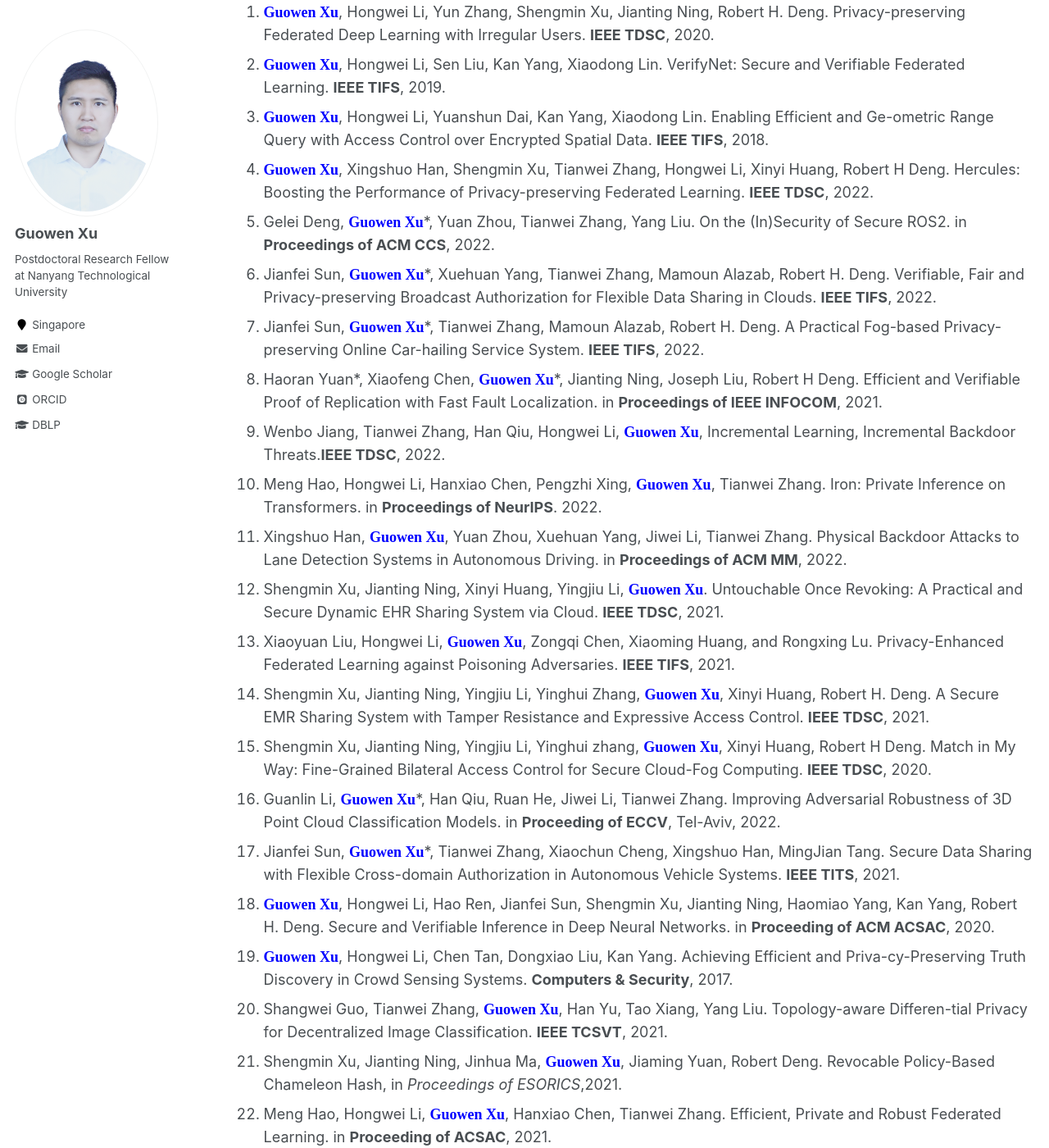
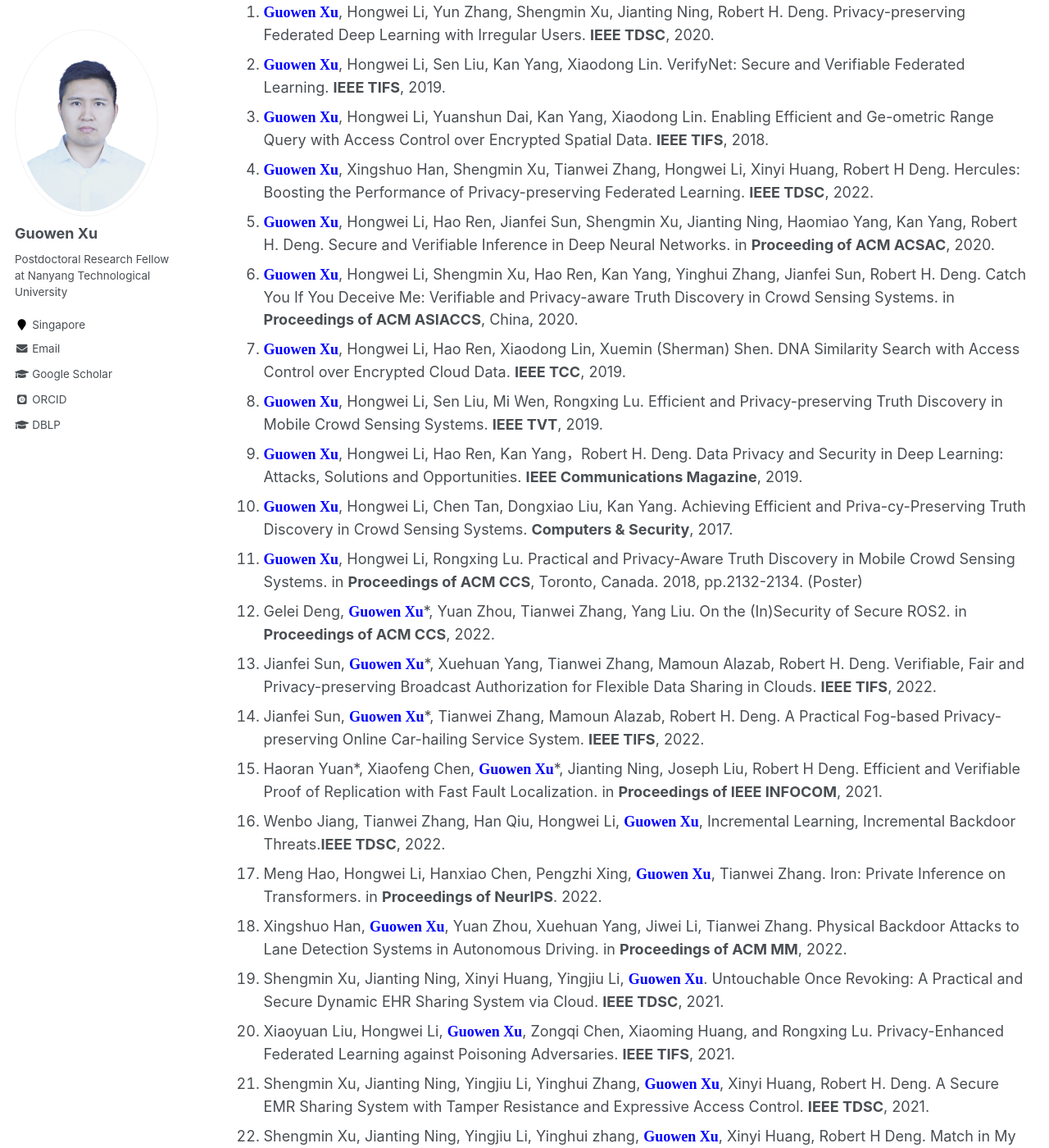
Before and after one commit to Guowen-xu/guowen-xu.github.io, a Jekyll site: the page built from _pages/publications.md, in a window 1280 px wide and 1400 px high, scrolled down 316 px. Shown: the whole window at 82% size. Built offline with Jekyll 4.4.1, drawn with Linux system fonts in a browser that asks for light colours; some web fonts are replaced; some of the changed text lies outside the part shown.

Commit message:
Update publications.md

```diff
--- a/_pages/publications.md
+++ b/_pages/publications.md
@@ -18,34 +18,34 @@ You can find my articles on my [Google Scholar](https://scholar.google.com.hk/ci
 2. **<font face="Times New Roman" color=blue size=4> Guowen Xu</font>**, Hongwei Li, Sen Liu, Kan Yang, Xiaodong Lin. VerifyNet: Secure and Verifiable Federated Learning. **IEEE TIFS**, 2019.
 3. **<font face="Times New Roman" color=blue size=4> Guowen Xu</font>**, Hongwei Li, Yuanshun Dai, Kan Yang, Xiaodong Lin. Enabling Efficient and Ge-ometric Range Query with Access Control over Encrypted Spatial Data. **IEEE TIFS**,  2018.
 4. **<font face="Times New Roman" color=blue size=4> Guowen Xu</font>**, Xingshuo Han, Shengmin Xu, Tianwei Zhang, Hongwei Li, Xinyi Huang, Robert H Deng. Hercules: Boosting the Performance of Privacy-preserving Federated Learning. **IEEE TDSC**, 2022.
-5. Gelei Deng, **<font face="Times New Roman" color=blue size=4> Guowen Xu</font>**\*, Yuan Zhou, Tianwei Zhang, Yang Liu. On the (In)Security of Secure ROS2. in **Proceedings of ACM CCS**, 2022.
-6. Jianfei Sun, **<font face="Times New Roman" color=blue size=4> Guowen Xu</font>**\*, Xuehuan Yang, Tianwei Zhang, Mamoun Alazab, Robert H. Deng. Verifiable, Fair and Privacy-preserving Broadcast Authorization for Flexible Data Sharing in Clouds. **IEEE TIFS**, 2022.
-7. Jianfei Sun, **<font face="Times New Roman" color=blue size=4> Guowen Xu</font>**\*, Tianwei Zhang, Mamoun Alazab, Robert H. Deng. A Practical Fog-based Privacy-preserving Online Car-hailing Service System. **IEEE TIFS**, 2022.
-8. Haoran Yuan\*, Xiaofeng Chen, **<font face="Times New Roman" color=blue size=4> Guowen Xu</font>**\*, Jianting Ning, Joseph Liu, Robert H Deng.  Efficient and Verifiable Proof of Replication with Fast Fault Localization. in **Proceedings of IEEE INFOCOM**, 2021.
-9. Wenbo Jiang, Tianwei Zhang, Han Qiu, Hongwei Li, **<font face="Times New Roman" color=blue size=4> Guowen Xu</font>**, Incremental Learning, Incremental Backdoor Threats.**IEEE TDSC**, 2022.
-10. Meng Hao, Hongwei Li, Hanxiao Chen, Pengzhi Xing, **<font face="Times New Roman" color=blue size=4> Guowen Xu</font>**, Tianwei Zhang. Iron: Private Inference on Transformers. in **Proceedings of NeurIPS**. 2022.
-11. Xingshuo Han, **<font face="Times New Roman" color=blue size=4> Guowen Xu</font>**, Yuan Zhou, Xuehuan Yang, Jiwei Li, Tianwei Zhang. Physical Backdoor Attacks to Lane Detection Systems in Autonomous Driving. in **Proceedings of ACM MM**, 2022.
-12. Shengmin Xu, Jianting Ning, Xinyi Huang, Yingjiu Li, **<font face="Times New Roman" color=blue size=4> Guowen Xu</font>**. Untouchable Once Revoking: A Practical and Secure Dynamic EHR Sharing System via Cloud. **IEEE TDSC**, 2021.
-13. Xiaoyuan Liu, Hongwei Li, **<font face="Times New Roman" color=blue size=4> Guowen Xu</font>**, Zongqi Chen, Xiaoming Huang, and Rongxing Lu. Privacy-Enhanced Federated Learning against Poisoning Adversaries. **IEEE TIFS**, 2021.
-14. Shengmin Xu, Jianting Ning, Yingjiu Li, Yinghui Zhang, **<font face="Times New Roman" color=blue size=4> Guowen Xu</font>**, Xinyi Huang, Robert H. Deng. A Secure EMR Sharing System with Tamper Resistance and Expressive Access Control. **IEEE TDSC**, 2021.
-15. Shengmin Xu, Jianting Ning, Yingjiu Li, Yinghui zhang, **<font face="Times New Roman" color=blue size=4> Guowen Xu</font>**, Xinyi Huang, Robert H Deng. Match in My Way: Fine-Grained Bilateral Access Control for Secure Cloud-Fog Computing. **IEEE TDSC**, 2020.
-16. Guanlin Li, **<font face="Times New Roman" color=blue size=4> Guowen Xu</font>**\*, Han Qiu, Ruan He, Jiwei Li,  Tianwei Zhang. Improving Adversarial Robustness of 3D Point Cloud Classification Models. in **Proceeding of  ECCV**, Tel-Aviv, 2022.
-17. Jianfei Sun,  **<font face="Times New Roman" color=blue size=4> Guowen Xu</font>**\*, Tianwei Zhang, Xiaochun Cheng, Xingshuo Han, MingJian Tang. Secure Data Sharing with Flexible Cross-domain Authorization in Autonomous Vehicle Systems. **IEEE TITS**, 2021.
-18. **<font face="Times New Roman" color=blue size=4> Guowen Xu</font>**, Hongwei Li, Hao Ren, Jianfei Sun, Shengmin Xu, Jianting Ning, Haomiao Yang, Kan Yang, Robert H. Deng. Secure and Verifiable Inference in Deep Neural Networks. in **Proceeding of ACM ACSAC**, 2020.
-19. **<font face="Times New Roman" color=blue size=4> Guowen Xu</font>**, Hongwei Li, Chen Tan, Dongxiao Liu, Kan Yang. Achieving Efficient and Priva-cy-Preserving Truth Discovery in Crowd Sensing Systems. **Computers & Security**, 2017.
-20. Shangwei Guo, Tianwei Zhang, **<font face="Times New Roman" color=blue size=4> Guowen Xu</font>**, Han Yu, Tao Xiang, Yang Liu. Topology-aware Differen-tial Privacy for Decentralized Image Classification. **IEEE TCSVT**, 2021.
-21. Shengmin Xu, Jianting Ning, Jinhua Ma, **<font face="Times New Roman" color=blue size=4> Guowen Xu</font>**, Jiaming Yuan, Robert Deng. Revocable Policy-Based Chameleon Hash, in *Proceedings of ESORICS*,2021.
-22. Meng Hao, Hongwei Li, **<font face="Times New Roman" color=blue size=4> Guowen Xu</font>**, Hanxiao Chen, Tianwei Zhang. Efficient, Private and Robust Federated Learning. in **Proceeding of ACSAC**, 2021.
-23. **<font face="Times New Roman" color=blue size=4> Guowen Xu</font>**, Hongwei Li, Yuan Zhang, Xiaodong Lin, Robert H Deng, Xuemin Shen. A Deep Learning Framework Supporting Model Ownership Protection and Traitor Tracing. in **Proceedings of IEEE ICPADS**, 2020. <font face="Times New Roman" color=red size=4> Best Paper Award</font>.
-24. Jianfei Sun,  **<font face="Times New Roman" color=blue size=4> Guowen Xu</font>**\*, Tianwei Zhang, Hu Xiong, Hongwei Li, Robert H Deng. Share your data carefree: An efficient, scalable and privacy-preserving data sharing service in cloud computing. **IEEE TCC**. 2021.
-25. **<font face="Times New Roman" color=blue size=4> Guowen Xu</font>**, Hongwei Li, Shengmin Xu, Hao Ren, Kan Yang, Yinghui Zhang, Jianfei Sun, Rob-ert H. Deng. Catch You If You Deceive Me: Verifiable and Privacy-aware Truth Discovery in Crowd Sensing Systems. in **Proceedings of ACM ASIACCS**, China, 2020.
-26. **<font face="Times New Roman" color=blue size=4> Guowen Xu</font>**, Hongwei Li, Hao Ren, Xiaodong Lin, Xuemin (Sherman) Shen. DNA Similarity Search with Access Control over Encrypted Cloud Data. **IEEE TCC**, 2019.
-27. **<font face="Times New Roman" color=blue size=4> Guowen Xu</font>**, Hongwei Li, Sen Liu, Mi Wen, Rongxing Lu. Efficient and Privacy-preserving Truth Discovery in Mobile Crowd Sensing Systems. **IEEE TVT**,  2019.
-28. **<font face="Times New Roman" color=blue size=4> Guowen Xu</font>**, Hongwei Li, Hao Ren, Kan Yang，Robert H. Deng. Data Privacy and Security in Deep Learning: Attacks, Solutions and Opportunities. **IEEE Communications Magazine**, 2019.
-29. Haoxiao Chen, Hongwei Li, Guishan Dong, Meng Hao, **<font face="Times New Roman" color=blue size=4> Guowen Xu</font>**, Xiaoming Huang, Zhe Liu. Practical Membership Inference Attack Against Collaborative Inference in Industrial IoT. **IEEE TII**, 2021.
-30. Yiran Li, Hongwei Li,  **<font face="Times New Roman" color=blue size=4> Guowen Xu</font>**, Tao Xiang, Rongxing Lu. Practical Privacy-Preserving Federated Learning in Vehicular Fog Computing. **IEEE TVT**, 2021.
-31. Guiqiang Hu, Hongwei Li, **<font face="Times New Roman" color=blue size=4> Guowen Xu</font>**, Xinqiang Ma. Enabling Simultaneous Content Regulation and Privacy Protection for Cloud Storage Image. **IEEE TCC**. 2021.
-32. Hao Ren, Hongwei Li, Dongxiao Liu,  **<font face="Times New Roman" color=blue size=4> Guowen Xu</font>**, Xuemin Shen. Enabling Secure and Versatile Packet Inspection with Probable Cause Privacy for Outsourced Middlebox. **IEEE TCC**. 2021.
-33. Hao Ren, Hongwei Li, Dongxiao Liu,  **<font face="Times New Roman" color=blue size=4> Guowen Xu</font>**，Nan Cheng, Sherman Shen. Privacy-preserving Efficient Verifiable Deep Packet Inspection for Cloud-assisted Middlebox.  **IEEE TCC**. 2021.
-34. Meng Hao, Hongwei Li, Xizhao Luo, **<font face="Times New Roman" color=blue size=4> Guowen Xu</font>**, Haomiao Yang and Sen Liu. Efficient and Priva-cy-enhanced Federated Learning for Industrial Artificial Intelligence. **IEEE TII**. 2021
-35. **<font face="Times New Roman" color=blue size=4> Guowen Xu</font>**, Hongwei Li, Rongxing Lu. Practical and Privacy-Aware Truth Discovery in Mobile Crowd Sensing Systems. in **Proceedings of ACM CCS**, Toronto, Canada. 2018, pp.2132-2134. (Poster)
+5. **<font face="Times New Roman" color=blue size=4> Guowen Xu</font>**, Hongwei Li, Hao Ren, Jianfei Sun, Shengmin Xu, Jianting Ning, Haomiao Yang, Kan Yang, Robert H. Deng. Secure and Verifiable Inference in Deep Neural Networks. in **Proceeding of ACM ACSAC**, 2020.
+6. **<font face="Times New Roman" color=blue size=4> Guowen Xu</font>**, Hongwei Li, Shengmin Xu, Hao Ren, Kan Yang, Yinghui Zhang, Jianfei Sun, Robert H. Deng. Catch You If You Deceive Me: Verifiable and Privacy-aware Truth Discovery in Crowd Sensing Systems. in **Proceedings of ACM ASIACCS**, China, 2020.
+7. **<font face="Times New Roman" color=blue size=4> Guowen Xu</font>**, Hongwei Li, Hao Ren, Xiaodong Lin, Xuemin (Sherman) Shen. DNA Similarity Search with Access Control over Encrypted Cloud Data. **IEEE TCC**, 2019.
+8. **<font face="Times New Roman" color=blue size=4> Guowen Xu</font>**, Hongwei Li, Sen Liu, Mi Wen, Rongxing Lu. Efficient and Privacy-preserving Truth Discovery in Mobile Crowd Sensing Systems. **IEEE TVT**,  2019.
+9. **<font face="Times New Roman" color=blue size=4> Guowen Xu</font>**, Hongwei Li, Hao Ren, Kan Yang，Robert H. Deng. Data Privacy and Security in Deep Learning: Attacks, Solutions and Opportunities. **IEEE Communications Magazine**, 2019.
+10. **<font face="Times New Roman" color=blue size=4> Guowen Xu</font>**, Hongwei Li, Chen Tan, Dongxiao Liu, Kan Yang. Achieving Efficient and Priva-cy-Preserving Truth Discovery in Crowd Sensing Systems. **Computers & Security**, 2017.
+11. **<font face="Times New Roman" color=blue size=4> Guowen Xu</font>**, Hongwei Li, Rongxing Lu. Practical and Privacy-Aware Truth Discovery in Mobile Crowd Sensing Systems. in **Proceedings of ACM CCS**, Toronto, Canada. 2018, pp.2132-2134. (Poster)
+12. Gelei Deng, **<font face="Times New Roman" color=blue size=4> Guowen Xu</font>**\*, Yuan Zhou, Tianwei Zhang, Yang Liu. On the (In)Security of Secure ROS2. in **Proceedings of ACM CCS**, 2022.
+13. Jianfei Sun, **<font face="Times New Roman" color=blue size=4> Guowen Xu</font>**\*, Xuehuan Yang, Tianwei Zhang, Mamoun Alazab, Robert H. Deng. Verifiable, Fair and Privacy-preserving Broadcast Authorization for Flexible Data Sharing in Clouds. **IEEE TIFS**, 2022.
+14. Jianfei Sun, **<font face="Times New Roman" color=blue size=4> Guowen Xu</font>**\*, Tianwei Zhang, Mamoun Alazab, Robert H. Deng. A Practical Fog-based Privacy-preserving Online Car-hailing Service System. **IEEE TIFS**, 2022.
+15. Haoran Yuan\*, Xiaofeng Chen, **<font face="Times New Roman" color=blue size=4> Guowen Xu</font>**\*, Jianting Ning, Joseph Liu, Robert H Deng.  Efficient and Verifiable Proof of Replication with Fast Fault Localization. in **Proceedings of IEEE INFOCOM**, 2021.
+16. Wenbo Jiang, Tianwei Zhang, Han Qiu, Hongwei Li, **<font face="Times New Roman" color=blue size=4> Guowen Xu</font>**, Incremental Learning, Incremental Backdoor Threats.**IEEE TDSC**, 2022.
+17. Meng Hao, Hongwei Li, Hanxiao Chen, Pengzhi Xing, **<font face="Times New Roman" color=blue size=4> Guowen Xu</font>**, Tianwei Zhang. Iron: Private Inference on Transformers. in **Proceedings of NeurIPS**. 2022.
+18. Xingshuo Han, **<font face="Times New Roman" color=blue size=4> Guowen Xu</font>**, Yuan Zhou, Xuehuan Yang, Jiwei Li, Tianwei Zhang. Physical Backdoor Attacks to Lane Detection Systems in Autonomous Driving. in **Proceedings of ACM MM**, 2022.
+19. Shengmin Xu, Jianting Ning, Xinyi Huang, Yingjiu Li, **<font face="Times New Roman" color=blue size=4> Guowen Xu</font>**. Untouchable Once Revoking: A Practical and Secure Dynamic EHR Sharing System via Cloud. **IEEE TDSC**, 2021.
+20. Xiaoyuan Liu, Hongwei Li, **<font face="Times New Roman" color=blue size=4> Guowen Xu</font>**, Zongqi Chen, Xiaoming Huang, and Rongxing Lu. Privacy-Enhanced Federated Learning against Poisoning Adversaries. **IEEE TIFS**, 2021.
+21. Shengmin Xu, Jianting Ning, Yingjiu Li, Yinghui Zhang, **<font face="Times New Roman" color=blue size=4> Guowen Xu</font>**, Xinyi Huang, Robert H. Deng. A Secure EMR Sharing System with Tamper Resistance and Expressive Access Control. **IEEE TDSC**, 2021.
+22. Shengmin Xu, Jianting Ning, Yingjiu Li, Yinghui zhang, **<font face="Times New Roman" color=blue size=4> Guowen Xu</font>**, Xinyi Huang, Robert H Deng. Match in My Way: Fine-Grained Bilateral Access Control for Secure Cloud-Fog Computing. **IEEE TDSC**, 2020.
+23. Guanlin Li, **<font face="Times New Roman" color=blue size=4> Guowen Xu</font>**\*, Han Qiu, Ruan He, Jiwei Li,  Tianwei Zhang. Improving Adversarial Robustness of 3D Point Cloud Classification Models. in **Proceeding of  ECCV**, Tel-Aviv, 2022.
+24. Jianfei Sun,  **<font face="Times New Roman" color=blue size=4> Guowen Xu</font>**\*, Tianwei Zhang, Xiaochun Cheng, Xingshuo Han, MingJian Tang. Secure Data Sharing with Flexible Cross-domain Authorization in Autonomous Vehicle Systems. **IEEE TITS**, 2021.
+25. Shangwei Guo, Tianwei Zhang, **<font face="Times New Roman" color=blue size=4> Guowen Xu</font>**, Han Yu, Tao Xiang, Yang Liu. Topology-aware Differen-tial Privacy for Decentralized Image Classification. **IEEE TCSVT**, 2021.
+26. Shengmin Xu, Jianting Ning, Jinhua Ma, **<font face="Times New Roman" color=blue size=4> Guowen Xu</font>**, Jiaming Yuan, Robert Deng. Revocable Policy-Based Chameleon Hash, in *Proceedings of ESORICS*,2021.
+27. Meng Hao, Hongwei Li, **<font face="Times New Roman" color=blue size=4> Guowen Xu</font>**, Hanxiao Chen, Tianwei Zhang. Efficient, Private and Robust Federated Learning. in **Proceeding of ACSAC**, 2021.
+28. **<font face="Times New Roman" color=blue size=4> Guowen Xu</font>**, Hongwei Li, Yuan Zhang, Xiaodong Lin, Robert H Deng, Xuemin Shen. A Deep Learning Framework Supporting Model Ownership Protection and Traitor Tracing. in **Proceedings of IEEE ICPADS**, 2020. <font face="Times New Roman" color=red size=4> Best Paper Award</font>.
+29. Jianfei Sun,  **<font face="Times New Roman" color=blue size=4> Guowen Xu</font>**\*, Tianwei Zhang, Hu Xiong, Hongwei Li, Robert H Deng. Share your data carefree: An efficient, scalable and privacy-preserving data sharing service in cloud computing. **IEEE TCC**. 2021.
+31. Haoxiao Chen, Hongwei Li, Guishan Dong, Meng Hao, **<font face="Times New Roman" color=blue size=4> Guowen Xu</font>**, Xiaoming Huang, Zhe Liu. Practical Membership Inference Attack Against Collaborative Inference in Industrial IoT. **IEEE TII**, 2021.
+32. Yiran Li, Hongwei Li,  **<font face="Times New Roman" color=blue size=4> Guowen Xu</font>**, Tao Xiang, Rongxing Lu. Practical Privacy-Preserving Federated Learning in Vehicular Fog Computing. **IEEE TVT**, 2021.
+33. Guiqiang Hu, Hongwei Li, **<font face="Times New Roman" color=blue size=4> Guowen Xu</font>**, Xinqiang Ma. Enabling Simultaneous Content Regulation and Privacy Protection for Cloud Storage Image. **IEEE TCC**. 2021.
+34. Hao Ren, Hongwei Li, Dongxiao Liu,  **<font face="Times New Roman" color=blue size=4> Guowen Xu</font>**, Xuemin Shen. Enabling Secure and Versatile Packet Inspection with Probable Cause Privacy for Outsourced Middlebox. **IEEE TCC**. 2021.
+35. Hao Ren, Hongwei Li, Dongxiao Liu,  **<font face="Times New Roman" color=blue size=4> Guowen Xu</font>**，Nan Cheng, Sherman Shen. Privacy-preserving Efficient Verifiable Deep Packet Inspection for Cloud-assisted Middlebox.  **IEEE TCC**. 2021.
+36. Meng Hao, Hongwei Li, Xizhao Luo, **<font face="Times New Roman" color=blue size=4> Guowen Xu</font>**, Haomiao Yang and Sen Liu. Efficient and Priva-cy-enhanced Federated Learning for Industrial Artificial Intelligence. **IEEE TII**. 2021
```
